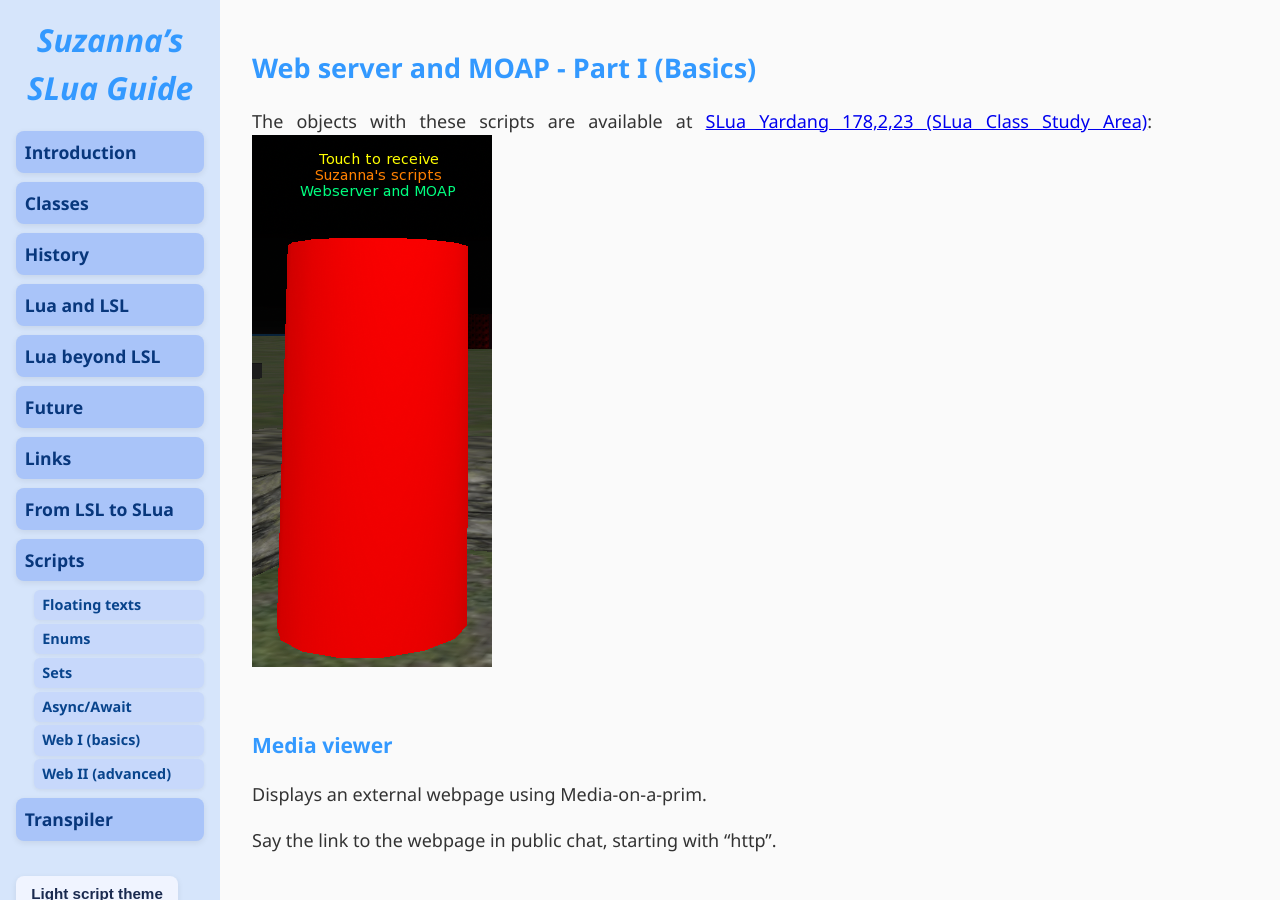
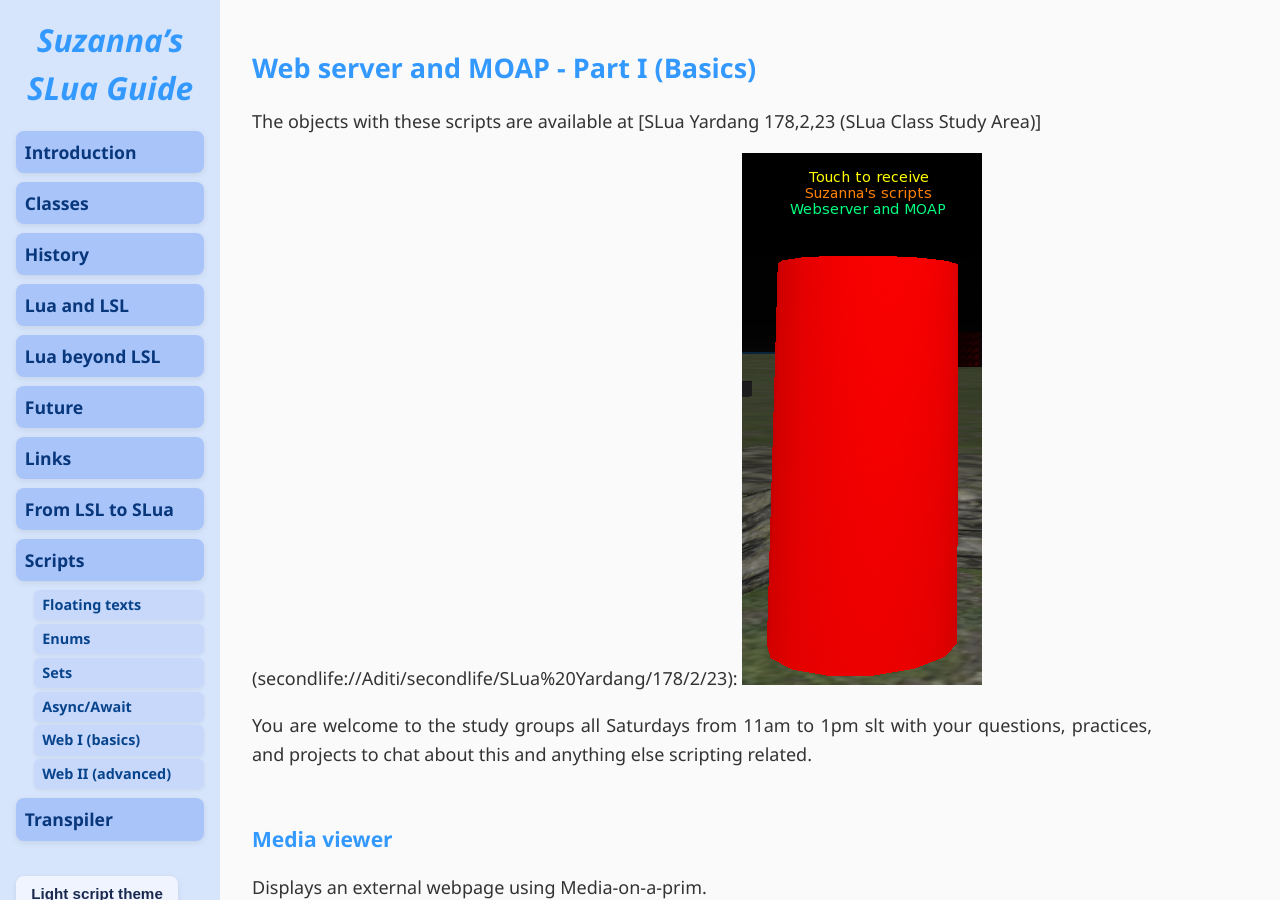
Before and after one commit to Suzanna-Linn/slua, a Jekyll site: the page built from docs/scripts-web1.md, in a window 1280 px wide and 900 px high. Built offline with Jekyll 4.4.1, drawn with Linux system fonts in a browser that asks for light colours; nearby versions of some CDN libraries; comment, search, counter and statistics services are not loaded.

Commit message:
Update scripts-web1.md

```diff
--- a/docs/scripts-web1.md
+++ b/docs/scripts-web1.md
@@ -6,8 +6,12 @@ markup_content: true
 
 ## Web server and MOAP - Part I (Basics)
 
-The objects with these scripts are available at [SLua Yardang 178,2,23 (SLua Class Study Area)](secondlife://Aditi/secondlife/SLua%20Yardang/178/2/23):
+The objects with these scripts are available at [SLua Yardang 178,2,23 (SLua Class Study Area)]
+
+(secondlife://Aditi/secondlife/SLua%20Yardang/178/2/23):
 <img src="images/giver.png" alt="Web server and MOAP">
+
+You are welcome to the study groups all Saturdays from 11am to 1pm slt with your questions, practices, and projects to chat about this and anything else scripting related.
 
 ### Media viewer
 
```
